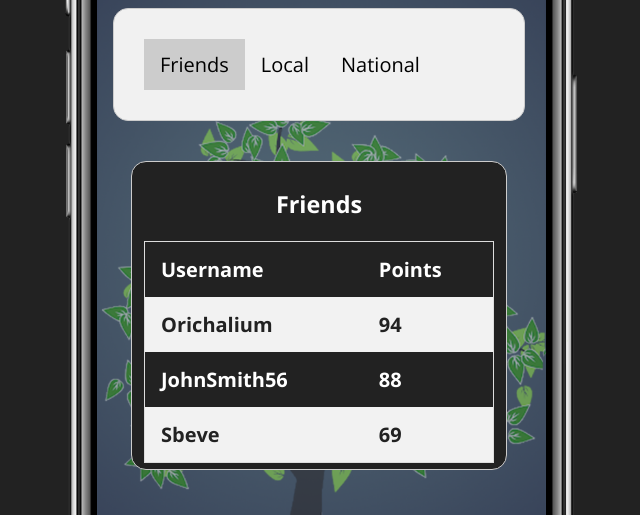
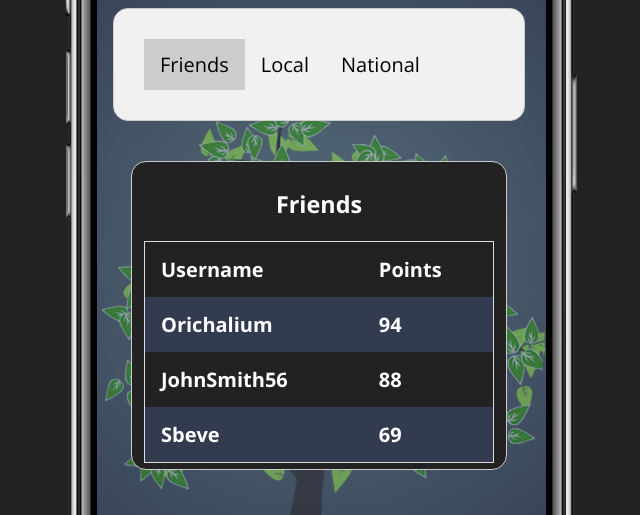
Before and after one commit to notcruz/E.Go, a plain HTML site: page pages-styles/pages/leaderboards.html in a window 1280 px wide. Both pictures are taken after a click on the button "Friends". Shown: the part 285-800 px from the top of the page, without its empty margins (321-961 px from the left). Drawn offline with nearby package versions, Linux system fonts and the light colour scheme.

Commit message:
anothere color fix

```diff
--- a/pages-styles/assets/styles/style.css
+++ b/pages-styles/assets/styles/style.css
@@ -13,8 +13,8 @@ th, td {
 }
 
 tr:nth-child(even) {
-  background-color: #f2f2f2;
-  color: #222;
+  background-color: #323B4F;
+
 }
 
 .tab {
```
